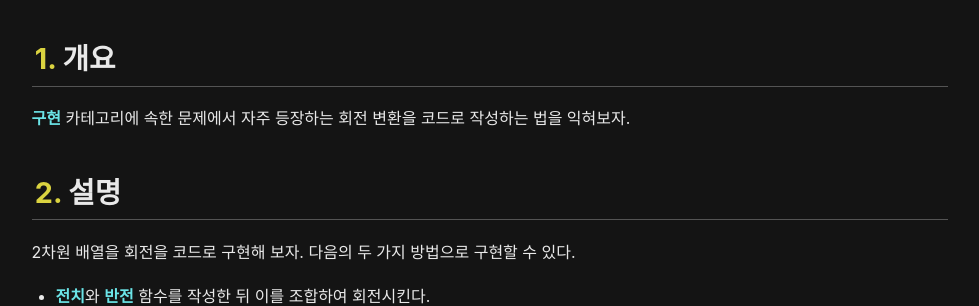
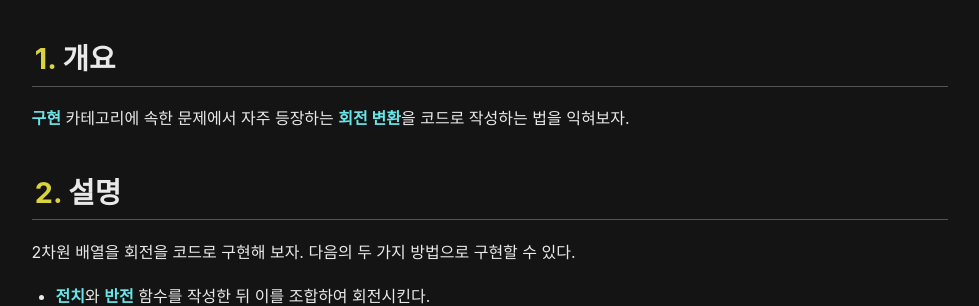
Before and after one commit to reudekx/reudekx.github.io, a Jekyll site: the page built from _docs/docs/CS/알고리즘/회전 변환.md, in a window 1280 px wide and 900 px high, scrolled down 1006 px. Shown: the part 152-458 px from the top of the window, without its empty margins (150-1129 px from the left). Built offline with Jekyll 4.4.1, drawn with Linux system fonts in a browser that asks for light colours.

Commit message:
docs: 내용 업데이트

```diff
--- a/_docs/docs/CS/알고리즘/회전 변환.md
+++ b/_docs/docs/CS/알고리즘/회전 변환.md
@@ -9,7 +9,7 @@ copyright: © 2024 reudekx · CC BY 4.0
 ## 개요
 
 **구현** 카테고리에 속한 문제에서 자주 등장하는
-회전 변환을 코드로 작성하는 법을 익혀보자.
+**회전 변환**을 코드로 작성하는 법을 익혀보자.
 
 ## 설명
 
```
